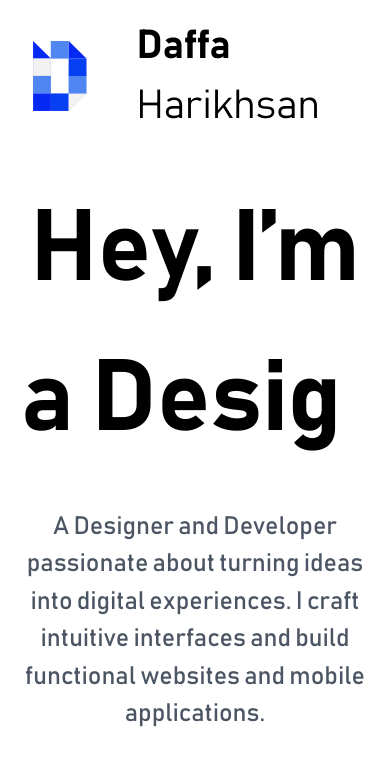
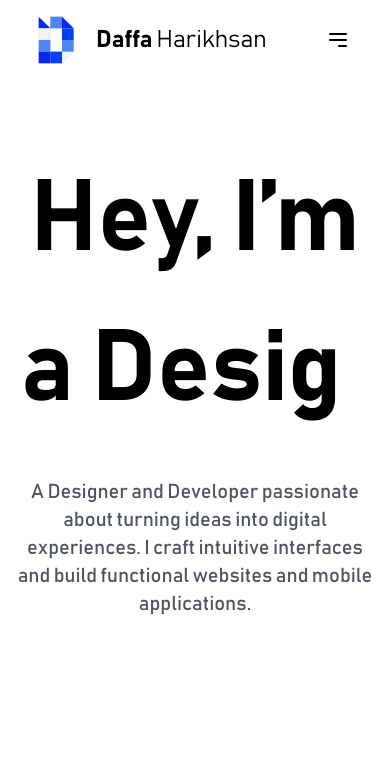
Before and after one commit to daffaharikhsan/portofolio-daf, a Next.js app: page / in a window 390 px wide. Shown: the top 766 px of the page. Built offline with nearby package versions, Linux system fonts and the light colour scheme.

Commit message:
coba deh

```diff
--- a/app/components/Footer.tsx
+++ b/app/components/Footer.tsx
@@ -28,32 +28,32 @@ const Footer = () => {
       <div className="relative z-10 mx-auto text-center flex flex-col items-center">
         <AnimatedLetters
           text="Lets Work Together!"
-          className="text-4xl md:text-[80px] font-bold mb-10"
+          className="text-4xl md:text-7xl lg:text-8xl font-bold mb-10"
           as="h2"
         />
 
-        <div className="w-[160px] h-[7px] bg-[#5086F2] rounded-full mx-auto mb-12"></div>
+        <div className="w-32 h-2 md:w-[160px] md:h-[7px] bg-[#5086F2] rounded-full mx-auto mb-12"></div>
 
-        <h3 className="text-xl md:text-[35px] font-semibold mb-8">
+        <h3 className="text-2xl md:text-3xl lg:text-4xl font-semibold mb-8">
           Contact Info
         </h3>
 
         <a
           href="mailto:dharikhsan22@gmail.com"
-          className="flex items-center gap-[20px] text-lg md:text-[30px] text-gray-700 hover:text-[#0554F2] transition-colors duration-300 mb-8"
+          className="flex items-center gap-4 text-xl md:text-2xl lg:text-3xl text-gray-700 hover:text-[#0554F2] transition-colors duration-300 mb-8"
         >
-          <FiMail size={38} />
+          <FiMail className="w-8 h-8 md:w-9 md:h-9" />
           <span>dharikhsan22@gmail.com</span>
         </a>
 
-        <div className="flex justify-center space-x-8">
+        <div className="flex justify-center space-x-8 md:space-x-10">
           <a
             href="https://instagram.com/daffaharikhsan_"
             target="_blank"
             rel="noopener noreferrer"
             className="text-gray-800 hover:text-[#0554F2] transition-transform duration-300 hover:scale-125"
           >
-            <FaInstagram size={48} />
+            <FaInstagram className="w-10 h-10 md:w-12 md:h-12" />
           </a>
           <a
             href="https://linkedin.com/in/daffa-harikhsan-26sep04"
@@ -61,7 +61,7 @@ const Footer = () => {
             rel="noopener noreferrer"
             className="text-gray-800 hover:text-[#0554F2] transition-transform duration-300 hover:scale-125"
           >
-            <FaLinkedin size={48} />
+            <FaLinkedin className="w-10 h-10 md:w-12 md:h-12" />
           </a>
           <a
             href="https://github.com/daffaharikhsan"
@@ -69,12 +69,12 @@ const Footer = () => {
             rel="noopener noreferrer"
             className="text-gray-800 hover:text-[#0554F2] transition-transform duration-300 hover:scale-125"
           >
-            <FaGithub size={48} />
+            <FaGithub className="w-10 h-10 md:w-12 md:h-12" />
           </a>
         </div>
 
         <div className="mt-16 w-full pt-8">
-          <p className="text-[18px] font-regular text-gray-500">
+          <p className="text-base md:text-lg text-gray-500">
             Copyright 2025 ©{" "}
             <a
               href="https://instagram.com/daffaharikhsan_"
--- a/app/components/Navbar.tsx
+++ b/app/components/Navbar.tsx
@@ -12,22 +12,22 @@ const Navbar = () => {
     <nav className="w-full bg-white text-black py-4 px-8 md:px-16 lg:px-24 sticky top-0 z-50">
       <div className="mx-auto flex justify-between items-center">
         {/* Logo atau Nama */}
-        <Link href="/" className="flex items-center gap-[50px]">
+        <Link href="/" className="flex items-center gap-4 md:gap-8">
           <Image
             src="/assets/Logo.svg"
             alt="Logo"
-            width={70}
-            height={70}
-            className="transition-transform duration-300 hover:scale-125"
+            width={60}
+            height={60}
+            className="w-12 h-12 md:w-16 md:h-16 transition-transform duration-300 hover:scale-110"
           />
-          <div className="text-[40px] text-black">
+          <div className="text-2xl md:text-3xl lg:text-4xl text-black">
             <span className="font-bold">Daffa </span>
             <span className="font-light">Harikhsan</span>
           </div>
         </Link>
 
         {/* Menu Navigasi dengan Gaya Aktif */}
-        <div className="hidden md:flex items-center space-x-24 text-[35px]">
+        <div className="hidden md:flex items-center space-x-8 lg:space-x-12 text-xl lg:text-2xl">
           <Link
             href="/"
             // 4. Terapkan gaya kondisional: jika path adalah '/', buat font tebal
@@ -80,9 +80,23 @@ const Navbar = () => {
           </Link>
         </div>
 
-        {/* Tombol menu untuk mobile (opsional) */}
+        {/* Tombol menu untuk mobile */}
         <div className="md:hidden">
-          <button>{/* ... ikon hamburger ... */}</button>
+          <button className="p-2 rounded-md hover:bg-gray-100 focus:outline-none focus:ring-2 focus:ring-inset focus:ring-gray-500">
+            <svg
+              className="h-6 w-6"
+              stroke="currentColor"
+              fill="none"
+              viewBox="0 0 24 24"
+            >
+              <path
+                strokeLinecap="round"
+                strokeLinejoin="round"
+                strokeWidth="2"
+                d="M4 6h16M4 12h16m-7 6h7"
+              />
+            </svg>
+          </button>
         </div>
       </div>
     </nav>
--- a/app/page.tsx
+++ b/app/page.tsx
@@ -48,7 +48,7 @@ export default function HomePage() {
           <motion.div style={{ opacity: heroOpacity }}>
             <div className="pb-60">
               <TypingAnimation />
-              <p className="text-gray-600 text-[25px] lg:text-[45px] max-w-[2000px] mx-auto px-4">
+              <p className="text-gray-600 text-xl sm:text-2xl md:text-3xl lg:text-4xl max-w-5xl mx-auto px-4">
                 A Designer and Developer passionate about turning ideas into
                 digital experiences. I craft intuitive interfaces and build
                 functional websites and mobile applications.
@@ -61,23 +61,25 @@ export default function HomePage() {
       {/* Bagian Konten Utama */}
       <div className="relative z-10 bg-white px-4 sm:px-6 lg:px-8 -mt-[100vh]">
         <motion.div style={{ opacity: contentOpacity, y: contentY }}>
-          <div className="w-full max-w-[1920px] mx-auto">
-            <div className="my-20 pt-40 text-center">
-              <h2 className="text-[130px] font-bold mb-2">About Me</h2>
-              <div className="w-[160px] h-[7px] bg-[#5086F2] rounded-full mx-auto mb-12"></div>
-              <p className="text-black font-light text-[40px] leading-[1.3] max-w-auto mx-auto">
+          <div className="w-full max-w-7xl mx-auto px-4">
+            <div className="my-16 md:my-24 pt-24 md:pt-40 text-center">
+              <h2 className="text-6xl sm:text-7xl md:text-8xl lg:text-9xl font-bold mb-4">
+                About Me
+              </h2>
+              <div className="w-28 md:w-48 h-2.5 bg-[#5086F2] rounded-full mx-auto mb-8 md:mb-14"></div>
+              <p className="text-black font-light text-xl sm:text-2xl md:text-3xl lg:text-4xl leading-relaxed max-w-5xl mx-auto">
                 Here's a look into my professional philosophy, my creative
                 process, and the skills I use to bring ideas to life.
               </p>
             </div>
 
-            <div className="my-20 flex flex-col md:flex-row items-start gap-40">
+            <div className="my-16 md:my-24 flex flex-col md:flex-row items-start gap-12 md:gap-24 lg:gap-40">
               <div className="w-full md:w-1/2">
                 <Image
                   src="/assets/poto.svg"
                   alt="Daffa Harikhsan"
-                  width={1920}
-                  height={1920}
+                  width={1000}
+                  height={1000}
                   className="rounded-lg object-cover w-full h-auto"
                 />
               </div>
@@ -85,10 +87,12 @@ export default function HomePage() {
               {/* === PERUBAHAN FOKUS DI SINI === */}
               <div className="w-full md:w-1/2 text-left">
                 {/* DIUBAH: Ukuran font diperbesar */}
-                <h2 className="text-8xl font-bold mb-10">Get to Know Me!</h2>
+                <h2 className="text-5xl sm:text-6xl md:text-7xl font-bold mb-8 md:mb-12">
+                  Get to Know Me!
+                </h2>
 
                 {/* DIUBAH: Ukuran font paragraf diperbesar */}
-                <div className="space-y-10 text-3xl font-light text-gray-700">
+                <div className="space-y-8 md:space-y-10 text-lg sm:text-xl md:text-2xl font-light text-gray-700">
                   <p>
                     To me, true innovation doesn't come from{" "}
                     <span className="font-bold">having the right answers</span>,
@@ -129,15 +133,17 @@ export default function HomePage() {
                   </p>
                 </div>
 
-                <div className="mt-24">
+                <div className="mt-16 md:mt-28">
                   {/* DIUBAH: Ukuran font diperbesar & margin bottom ditambah */}
-                  <h2 className="text-8xl font-bold mb-10">My Skills</h2>
-                  <div className="flex flex-wrap gap-5">
+                  <h2 className="text-5xl sm:text-6xl md:text-7xl font-bold mb-8 md:mb-12">
+                    My Skills
+                  </h2>
+                  <div className="flex flex-wrap gap-4 sm:gap-5 md:gap-6">
                     {skills.map((skill) => (
                       <div
                         key={skill}
                         // DIUBAH: Ukuran font skill tag diperbesar
-                        className="bg-gray-200 text-gray-800 px-7 py-4 rounded-lg text-3xl transition-transform duration-300 hover:scale-125"
+                        className="bg-gray-200 text-gray-800 px-5 py-3 sm:px-6 sm:py-4 rounded-lg text-base sm:text-lg md:text-xl transition-transform duration-300 hover:scale-110"
                       >
                         {skill}
                       </div>
```
